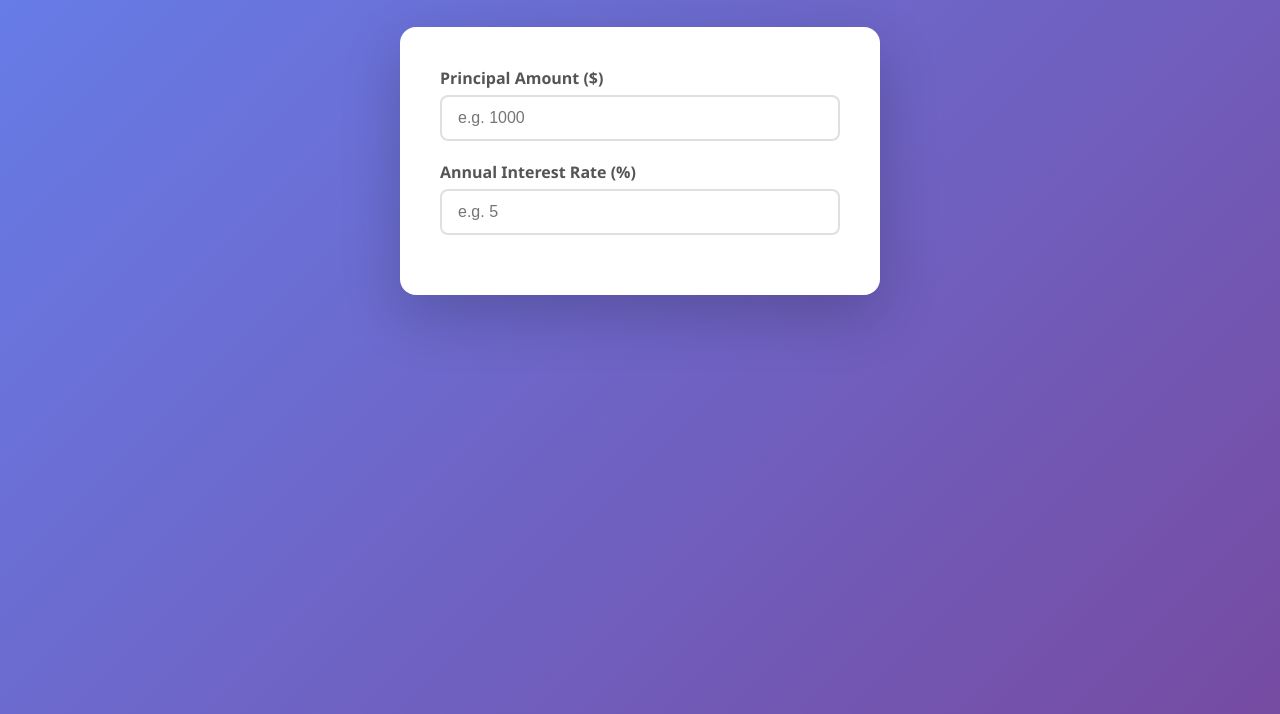
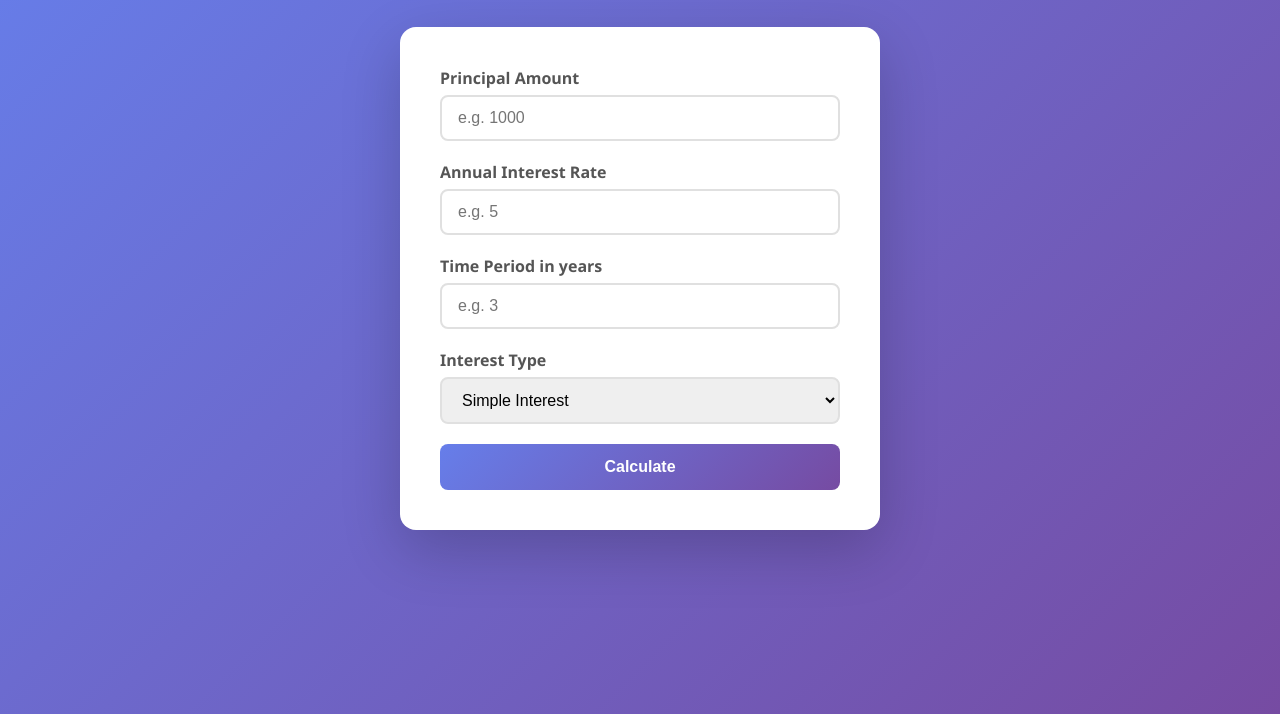
Before and after one commit to yshvrdhnabhale/intermediate_webdev_finalproject, a website built with webpack: page index.html in a window 1280 px wide. Shown: the part 86-800 px from the top of the page. Built offline with nearby package versions, Linux system fonts and the light colour scheme.

Commit message:
Fix index.html

```diff
--- a/index.html
+++ b/index.html
@@ -4,7 +4,7 @@
 <meta charset="UTF-8" />
 <meta name="viewport" content="width=device-width, initial-scale=1.0" />
 <title>Interest Rate Calculator</title>
-  <meta name="description" content="Calculate simple and compound interest quickly with our free Interest Rate Calculator." />
+<meta name="description" content="Calculate simple and compound interest with our free Interest Rate Calculator." />
 <link rel="icon" type="image/png" href="images/favicon.png" />
 <link rel="stylesheet" href="style.css" />
 </head>
@@ -12,53 +12,27 @@
 <h1>Interest Rate Calculator</h1>
 <div class="calculator">
 <div class="form-group">
-      <label for="principal">Principal Amount ($)</label>
+<label for="principal">Principal Amount</label>
 <input type="number" id="principal" placeholder="e.g. 1000" />
 </div>
 <div class="form-group">
-      <label for="rate">Annual Interest Rate (%)</label>
+<label for="rate">Annual Interest Rate</label>
 <input type="number" id="rate" placeholder="e.g. 5" />
 </div>
 <div class="form-group">
-      <label for="ti
-
-cat > style.css << 'EOF'
-* { box-sizing: border-box; margin: 0; padding: 0; }
-body {
-  font-family: 'Segoe UI', sans-serif;
-  background: linear-gradient(135deg, #667eea, #764ba2);
-  min-height: 100vh;
-  display: flex;
-  flex-direction: column;
-  align-items: center;
-  padding: 40px 20px;
-}
-h1 { color: white; font-size: 2rem; margin-bottom: 30px; }
-.calculator {
-  background: white;
-  border-radius: 16px;
-  padding: 40px;
-  width: 100%;
-  max-width: 480px;
-  box-shadow: 0 20px 60px rgba(0,0,0,0.2);
-}
-.form-group { margin-bottom: 20px; }
-label { display: block; font-weight: 600; color: #555; margin-bottom: 6px; }
-input, select {
-  width: 100%; padding: 12px 16px;
-  border: 2px solid #e0e0e0; border-radius: 8px; font-size: 1rem;
-}
-input:focus, select:focus { outline: none; border-color: #667eea; }
-button {
-  width: 100%; padding: 14px;
-  background: linear-gradient(135deg, #667eea, #764ba2);
-  color: white; font-size: 1rem; font-weight: 600;
-  border: none; border-radius: 8px; cursor: pointer;
-}
-.result {
-  margin-top: 24px; padding: 20px;
-  background: #f0f4ff; border-radius: 8px;
-  display: none; line-height: 1.8;
-}
-.result.show { display: block; }
-.result strong { color: #667eea; font-size: 1.2rem; }
+<label for="time">Time Period in years</label>
+<input type="number" id="time" placeholder="e.g. 3" />
+</div>
+<div class="form-group">
+<label for="type">Interest Type</label>
+<select id="type">
+<option value="simple">Simple Interest</option>
+<option value="compound">Compound Interest</option>
+</select>
+</div>
+<button onclick="calculateInterest()">Calculate</button>
+<div class="result" id="result"></div>
+</div>
+<script src="src/script.js"></script>
+</body>
+</html>
--- a/package.json
+++ b/package.json
@@ -6,6 +6,8 @@
     "build": "webpack"
   },
   "devDependencies": {
+    "copy-webpack-plugin": "^14.0.0",
+    "html-webpack-plugin": "^5.6.7",
     "jasmine": "^5.1.0",
     "webpack": "^5.88.0",
     "webpack-cli": "^5.1.4"
--- a/webpack.config.js
+++ b/webpack.config.js
@@ -1,9 +1,16 @@
 const path = require("path");
+const HtmlWebpackPlugin = require("html-webpack-plugin");
+const CopyPlugin = require("copy-webpack-plugin");
 module.exports = {
   mode: "production",
   entry: "./src/script.js",
   output: {
-    filename: "bundle.js",
+    filename: "main.js",
     path: path.resolve(__dirname, "dist"),
+    clean: true,
   },
+  plugins: [
+    new HtmlWebpackPlugin({ template: "./index.html" }),
+    new CopyPlugin({ patterns: [{ from: "style.css" }] }),
+  ],
 };
```
Also changed, not shown: dist/index.html (added), dist/main.js (renamed from dist/bundle.js), dist/style.css (added), 1 other file. Lines whose indentation alone changed are shown as unchanged.
